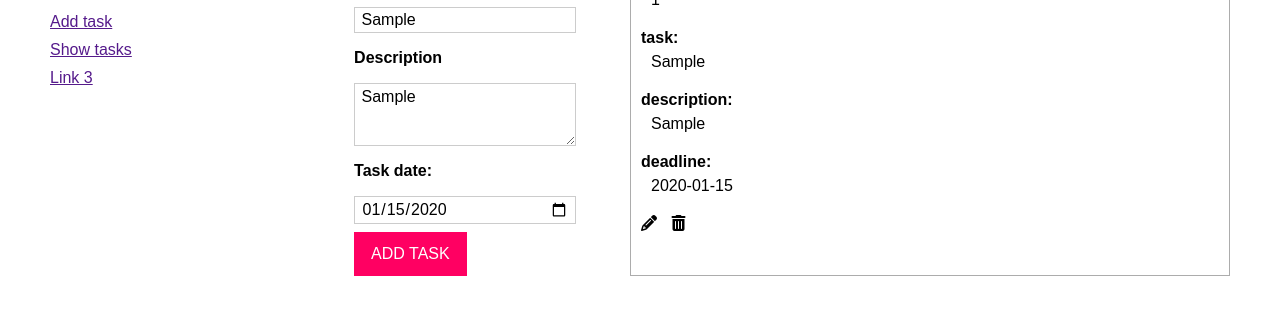
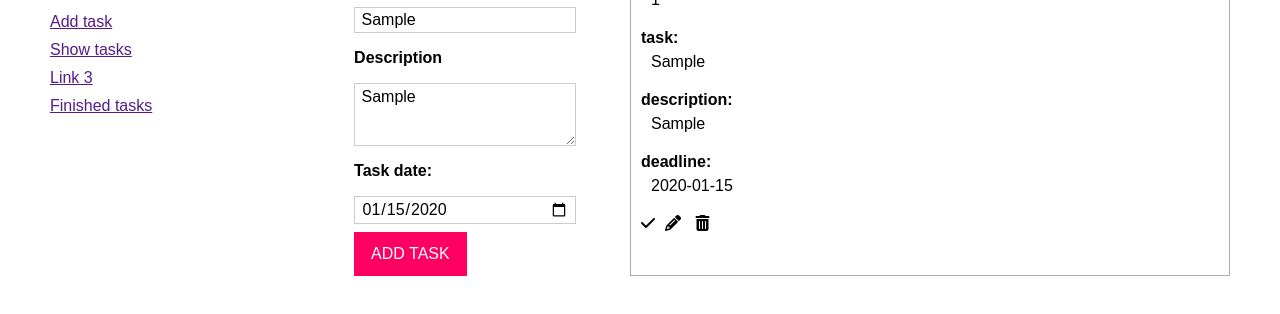
Before and after one commit to Miszczo/ToDo-TS-app, a website with bundled scripts: page index.html in a window 1280 px wide. Both pictures are taken after typing "Sample", "Sample", "2020-01-15" into the empty fields and a click on the button "ADD TASK". Shown: the part 90-404 px from the top of the page. Built offline with nearby package versions, Linux system fonts and the light colour scheme.

Commit message:
Add check icon to the new tasks

```diff
--- a/index.html
+++ b/index.html
@@ -18,6 +18,7 @@
           <li><a href="">Add task</a></li>
           <li><a href="">Show tasks</a></li>
           <li><a href="">Link 3</a></li>
+          <li><a href="">Finished tasks</a></li>
         </ul>
       </nav>
     </div>
--- a/src/RenderNewDiv.ts
+++ b/src/RenderNewDiv.ts
@@ -46,12 +46,12 @@ export class RenderNewDiv
           <span class="task-title">task:</span> <p>${dataObject.inputsValues.taskName}</p>
           <span class="task-title">description:</span> <p>${dataObject.inputsValues.taskDescription}</p>
           <span class="task-title">deadline:</span> <p>${dataObject.inputsValues.taskDate}</p>
-          <a href="#" class="tasks-icons edit-button"><i class="fas fa-pencil-alt"></i></a> <a href="#" class="tasks-icons"><i id="delete-button" class="fas fa-trash-alt delete-button"></i></a>`;
+          <a href="#" class="tasks-icons task__finished-button"><i class="fas fa-check"></i></a><a href="#" class="tasks-icons task__edit-button"><i class="fas fa-pencil-alt"></i></a> <a href="#" class="tasks-icons"><i id="delete-button" class="fas fa-trash-alt task__delete-button"></i></a>`;
     this.deleteTask();
   }
 
   deleteTask() {
-    const deleteButton = document.querySelectorAll(".delete-button");
+    const deleteButton = document.querySelectorAll(".task__delete-button");
     for (let i = 0; i < deleteButton.length; i++) {
       deleteButton[i].addEventListener("click", (e: any) => {
         e.currentTarget.parentNode.parentNode.remove();
```
